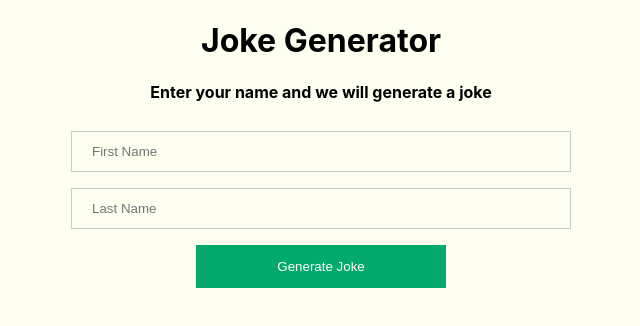
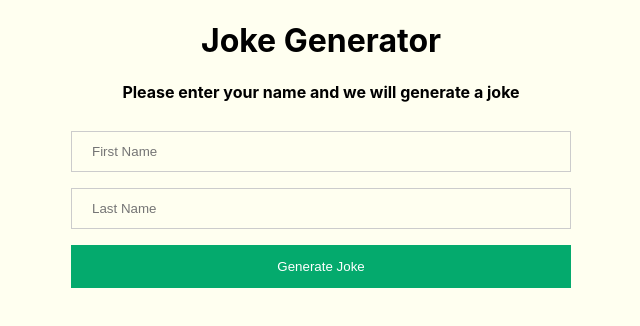
Before and after one commit to iamishraqhc/jokes-generator, a React (Create React App) app: page / in a window 1280 px wide. Shown: the top 326 px of the page, without its empty margins (319-959 px from the left). Built offline with nearby package versions, Linux system fonts and the light colour scheme; no server answers.

Commit message:
updated some files

```diff
--- a/src/App.css
+++ b/src/App.css
@@ -38,7 +38,7 @@ input[type="submit"] {
   margin: 8px 0;
   border: none;
   cursor: pointer;
-  width: 50%;
+  width: 100%;
 }
 
 /* Add a hover effect for buttons */
--- a/src/App.js
+++ b/src/App.js
@@ -20,7 +20,7 @@ const App = () => {
     <div className="App">
       <center>
         <h1>Joke Generator</h1>
-        <h4>Enter your name and we will generate a joke</h4>
+        <h4>Please enter your name and we will generate a joke</h4>
         <form>
           <input type="text" placeholder="First Name" ref={firstNameRef} />
           <input type="text" placeholder="Last Name" ref={lastNameRef} />
```
